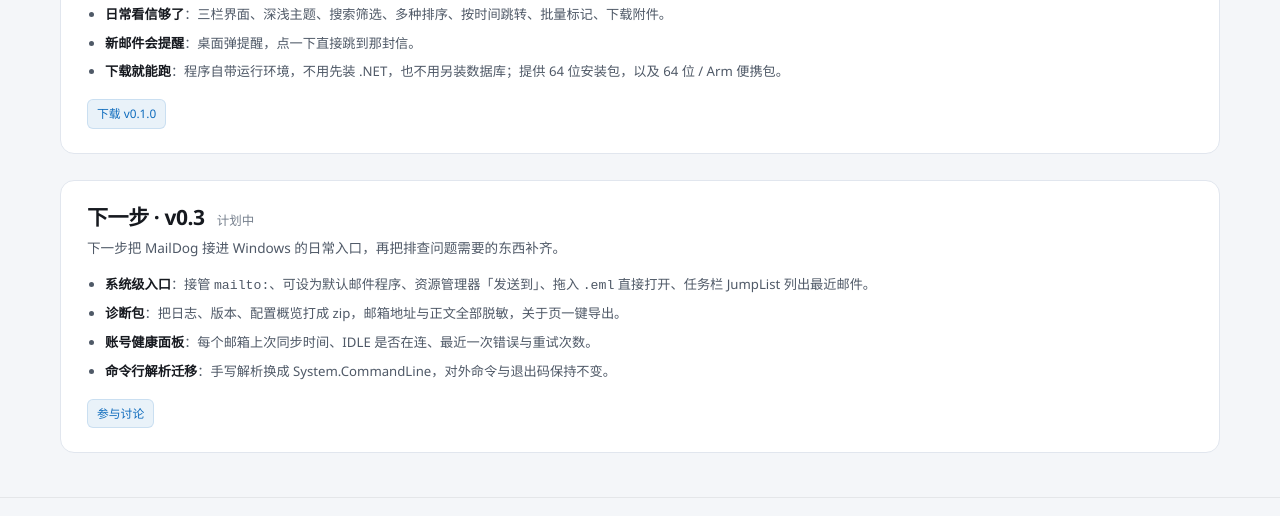
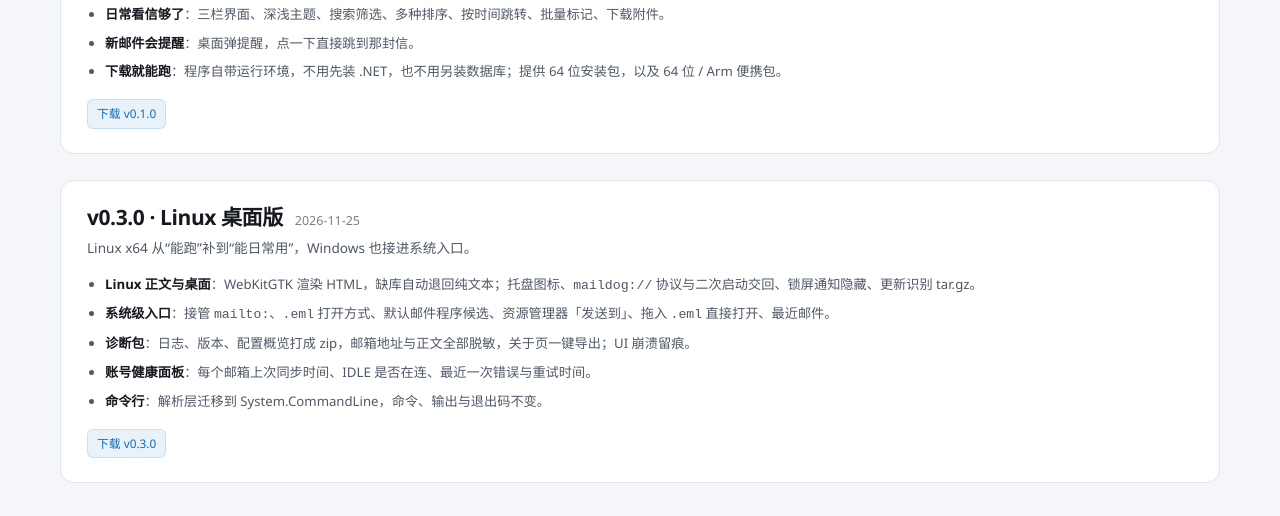
Before and after one commit to refout/MailDog, a plain HTML site: page web/changelog.html in a window 1280 px wide. Shown: the part 2908-3424 px from the top of the page. Drawn offline with Linux system fonts and the light colour scheme; no server answers.

Commit message:
docs: 更新 v0.3.0 路线图与 Linux/Windows 能力说明
README 与 PLAN 去掉“Linux 无托盘、纯文本、暂不加载 WebView”的旧口径，补上托盘/协议/锁屏/更新识别、账号健康、诊断包、Windows 集成与 System.CommandLine 迁移；changelog 将 v0.3 计划段替换为 v0.3.0 发布说明。

```diff
--- a/web/changelog.html
+++ b/web/changelog.html
@@ -230,18 +230,19 @@
 
     <article class="release">
       <div class="release-top">
-        <h2>下一步 · v0.3</h2>
-        <span class="date">计划中</span>
+        <h2>v0.3.0 · Linux 桌面版</h2>
+        <span class="date">2026-11-25</span>
       </div>
-      <p class="summary">下一步把 MailDog 接进 Windows 的日常入口，再把排查问题需要的东西补齐。</p>
+      <p class="summary">Linux x64 从“能跑”补到“能日常用”，Windows 也接进系统入口。</p>
       <ul>
-        <li><b>系统级入口</b>：接管 <code>mailto:</code>、可设为默认邮件程序、资源管理器「发送到」、拖入 <code>.eml</code> 直接打开、任务栏 JumpList 列出最近邮件。</li>
-        <li><b>诊断包</b>：把日志、版本、配置概览打成 zip，邮箱地址与正文全部脱敏，关于页一键导出。</li>
-        <li><b>账号健康面板</b>：每个邮箱上次同步时间、IDLE 是否在连、最近一次错误与重试次数。</li>
-        <li><b>命令行解析迁移</b>：手写解析换成 System.CommandLine，对外命令与退出码保持不变。</li>
+        <li><b>Linux 正文与桌面</b>：WebKitGTK 渲染 HTML，缺库自动退回纯文本；托盘图标、<code>maildog://</code> 协议与二次启动交回、锁屏通知隐藏、更新识别 tar.gz。</li>
+        <li><b>系统级入口</b>：接管 <code>mailto:</code>、<code>.eml</code> 打开方式、默认邮件程序候选、资源管理器「发送到」、拖入 <code>.eml</code> 直接打开、最近邮件。</li>
+        <li><b>诊断包</b>：日志、版本、配置概览打成 zip，邮箱地址与正文全部脱敏，关于页一键导出；UI 崩溃留痕。</li>
+        <li><b>账号健康面板</b>：每个邮箱上次同步时间、IDLE 是否在连、最近一次错误与重试时间。</li>
+        <li><b>命令行</b>：解析层迁移到 System.CommandLine，命令、输出与退出码不变。</li>
       </ul>
       <div class="assets">
-        <a href="https://github.com/refout/MailDog/issues" target="_blank" rel="noopener">参与讨论</a>
+        <a href="https://github.com/refout/MailDog/releases/tag/v0.3.0" target="_blank" rel="noopener">下载 v0.3.0</a>
       </div>
     </article>
 
```
Also changed, not shown: 2 other files.
